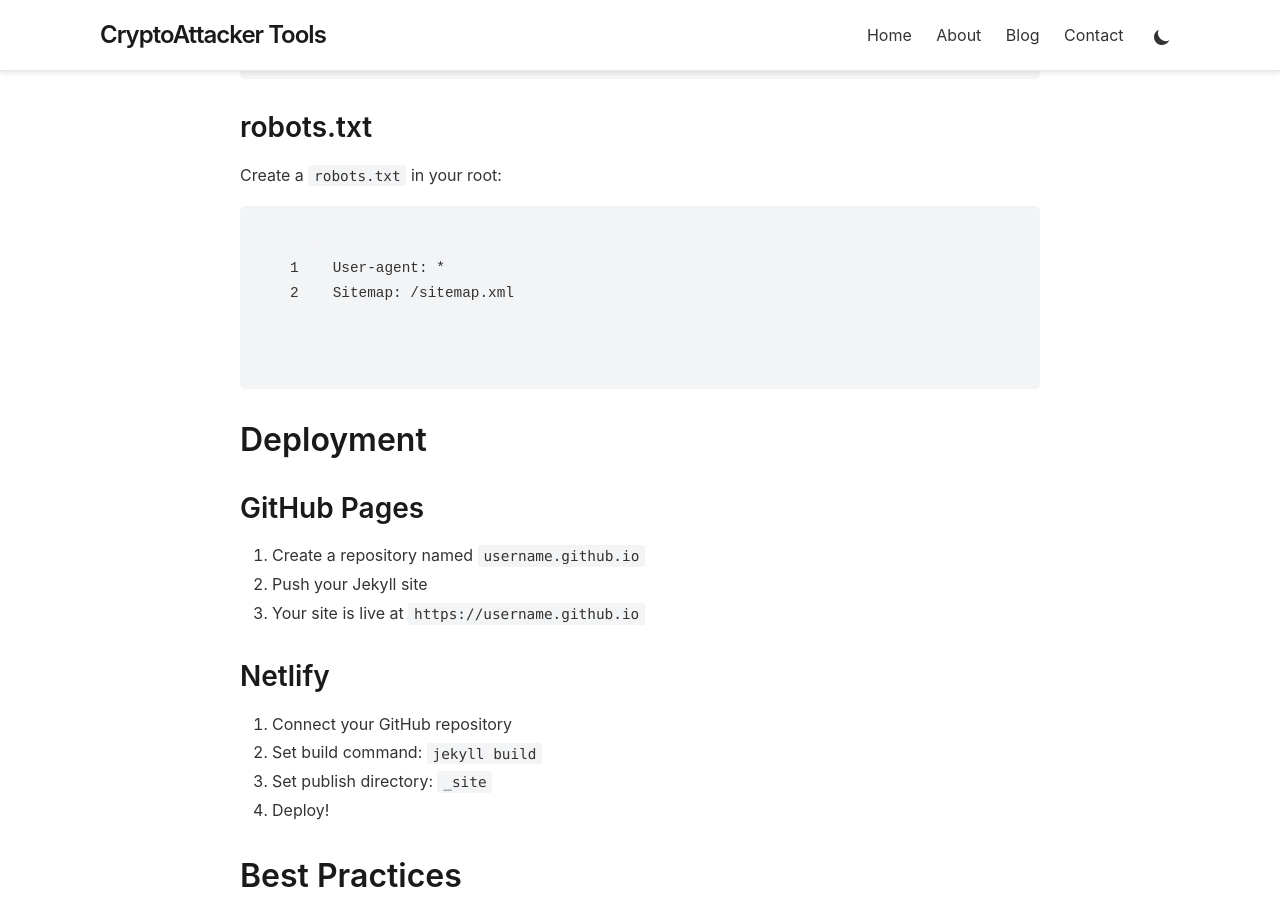
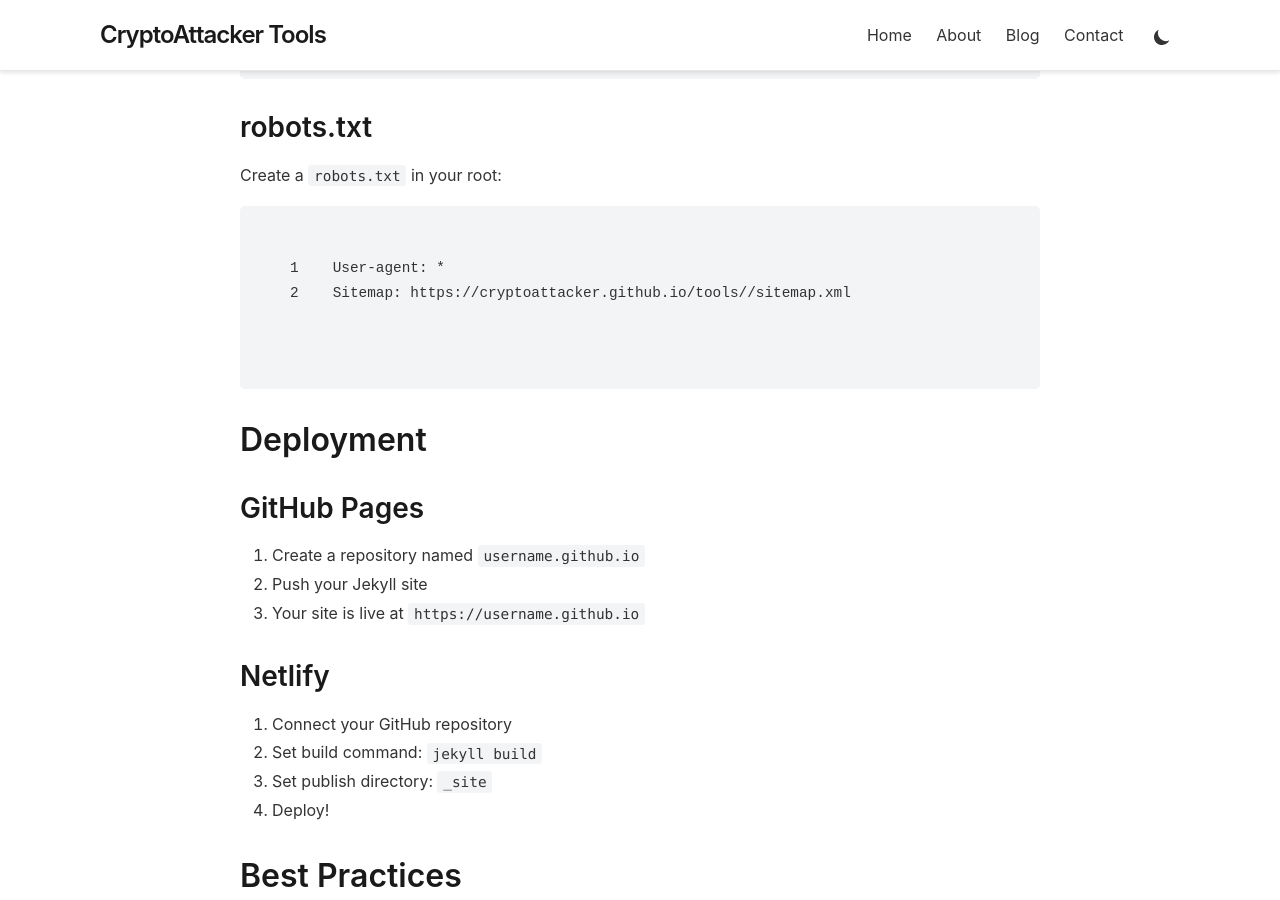
Before and after one commit to CryptoAttacker/tools, a Jekyll site: the page built from _posts/2024-02-01-getting-started-with-jekyll.md, in a window 1280 px wide and 900 px high, scrolled down 8592 px. Built offline with Jekyll 4.4.1, drawn with Linux system fonts in a browser that asks for light colours.

Commit message:
Modify site baseurl and url in _config.yml
Updated baseurl and url for the site configuration.

```diff
--- a/_config.yml
+++ b/_config.yml
@@ -3,8 +3,8 @@
 description: Professional tools and resources for cryptocurrency security research and development
 author: CryptoAttacker
 email: contact@cryptoattacker.com
-baseurl: "" # the subpath of your site, e.g. /blog
-url: "" # the base hostname & protocol for your site
+baseurl: "/" # the subpath of your site, e.g. /blog
+url: "https://cryptoattacker.github.io/tools/" # the base hostname & protocol for your site
 
 # Build settings
 markdown: kramdown
```
